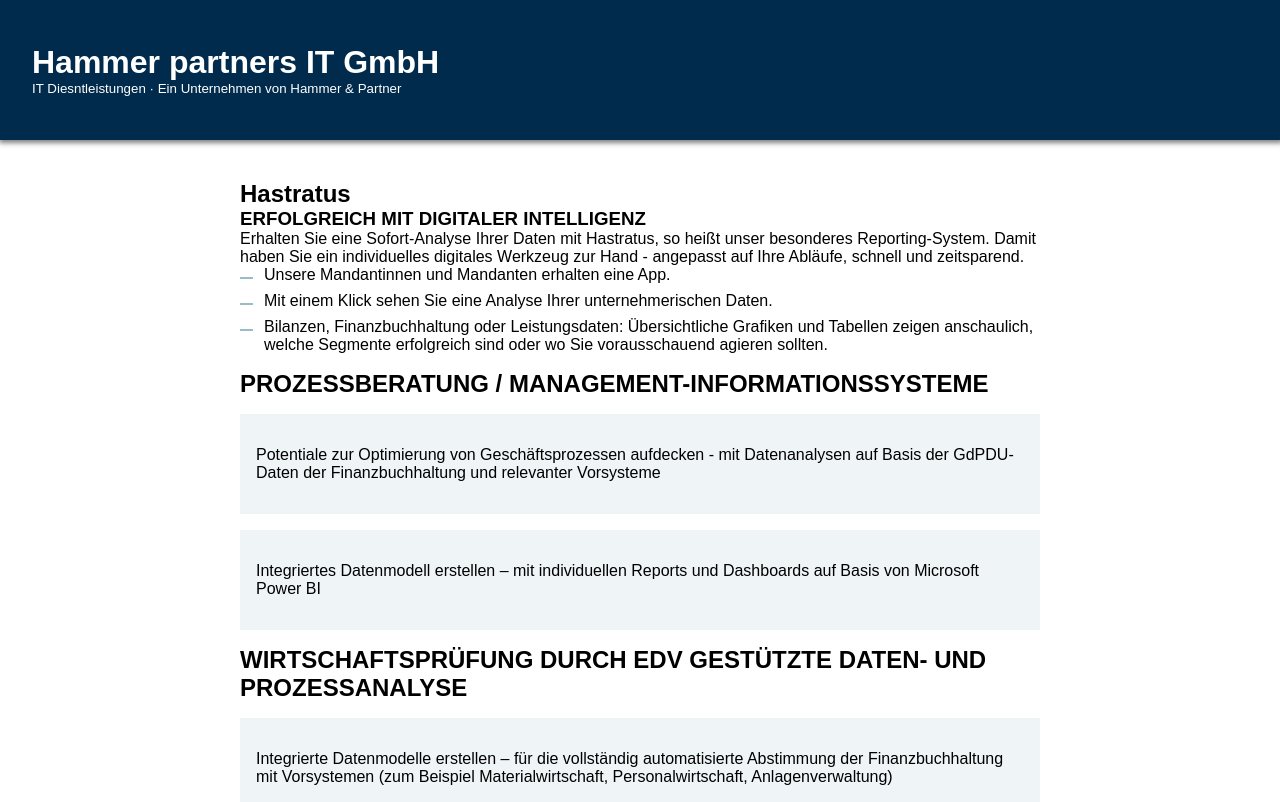
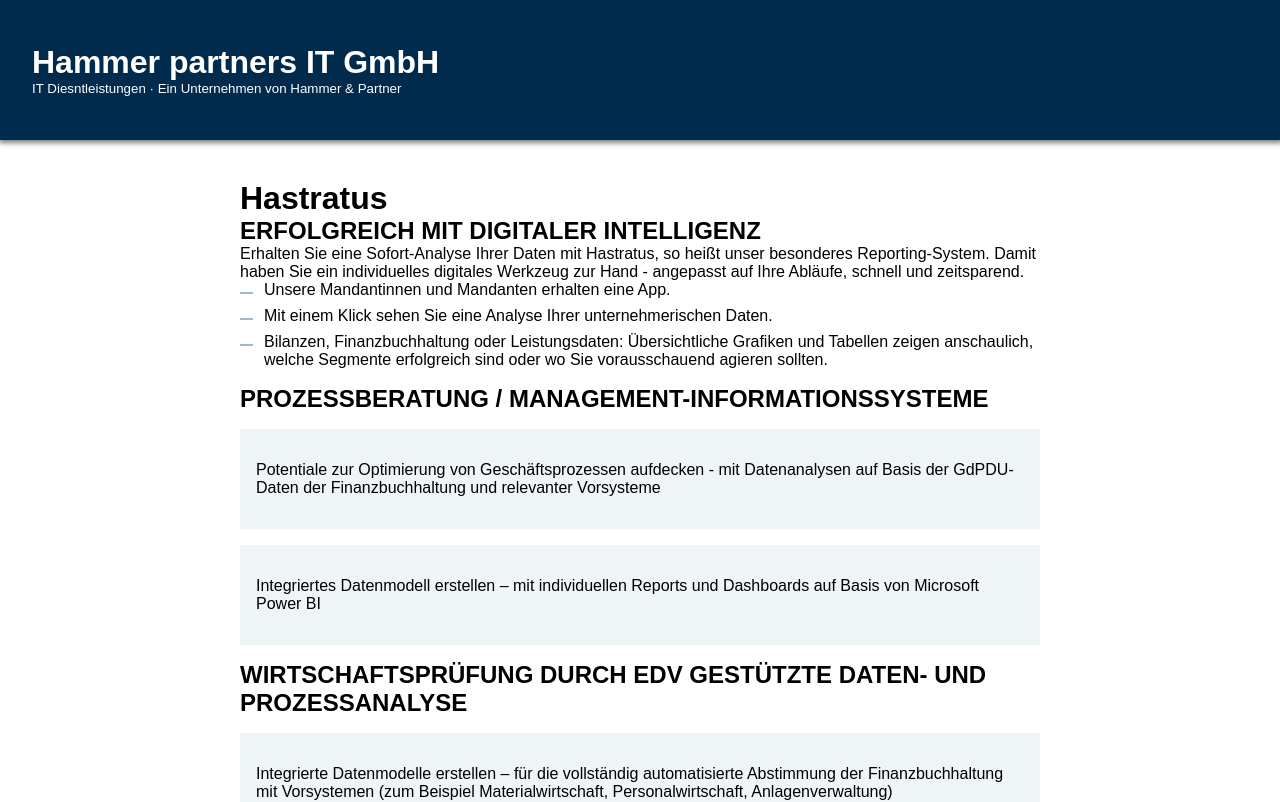
Before and after one commit to Hammer-und-Partner/IT-Website, a SvelteKit app: page / in a window 1280 px wide. Shown: the top 802 px of the page. Built offline with nearby package versions, Linux system fonts and the light colour scheme.

Commit message:
Update page header tags

```diff
--- a/src/routes/+page.svelte
+++ b/src/routes/+page.svelte
@@ -4,8 +4,8 @@
 	import ProzessBeratung from '$lib/components/ProzessBeratung.svelte';
 </script>
 
-<h2>Hastratus</h2>
-<h3>ERFOLGREICH MIT DIGITALER INTELLIGENZ</h3>
+<h1>Hastratus</h1>
+<h2>ERFOLGREICH MIT DIGITALER INTELLIGENZ</h2>
 
 <p>
 	Erhalten Sie eine Sofort-Analyse Ihrer Daten mit Hastratus, so heißt unser besonderes
```
